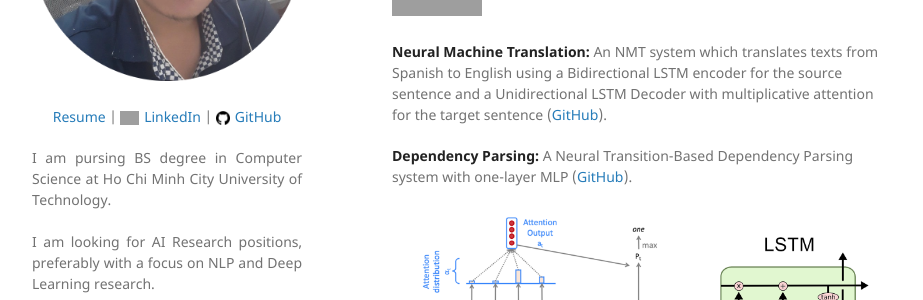
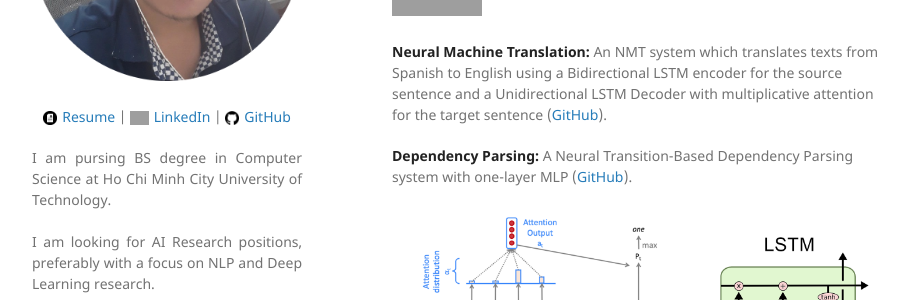
Before and after one commit to duyvt6663/portfolio, a Jekyll site: the page built from index.md, in a window 1280 px wide. Shown: the part 298-598 px from the top of the page, without its empty margins (178-1101 px from the left). Built offline with Jekyll 4.4.1, drawn with Linux system fonts in a browser that asks for light colours; our own code applies the rules of GitHub Pages for plain Markdown files; grey boxes are pictures that could not be loaded.

Commit message:
update project

```diff
--- a/_config.yml
+++ b/_config.yml
@@ -4,9 +4,9 @@ logo: "/images/avatar.png?raw=true"
 
 description:
   <p align="center">
-  <a href="pdf/CV.pdf">Resume</a> |
+  <a href="pdf/CV.pdf"><img src="images/resume-icon.png" alt="Resume Icon" style="vertical-align:middle; margin-right:5px; height:1em;">Resume</a> |
   <a href="https://www.linkedin.com/in/duy-l%C3%AA-kh%C3%A1nh-393a12210/"><img src="https://upload.wikimedia.org/wikipedia/commons/f/f8/LinkedIn_icon_circle.svg" alt="Resume Icon" style="vertical-align:middle; margin-right:5px; height:1em;">LinkedIn</a> |
-  <a href="https://github.com/duyvt6663"><img src="images/github-logo.png" alt="Resume Icon" style="vertical-align:middle; margin-right:5px; height:1em;">GitHub</a>
+  <a href="https://github.com/duyvt6663"><img src="images/github-logo.png" alt="Github Icon" style="vertical-align:middle; margin-right:5px; height:1em;">GitHub</a>
   </p>
 
   <p align="justify">
```
Also changed, not shown: images/resume-icon.png (added).
